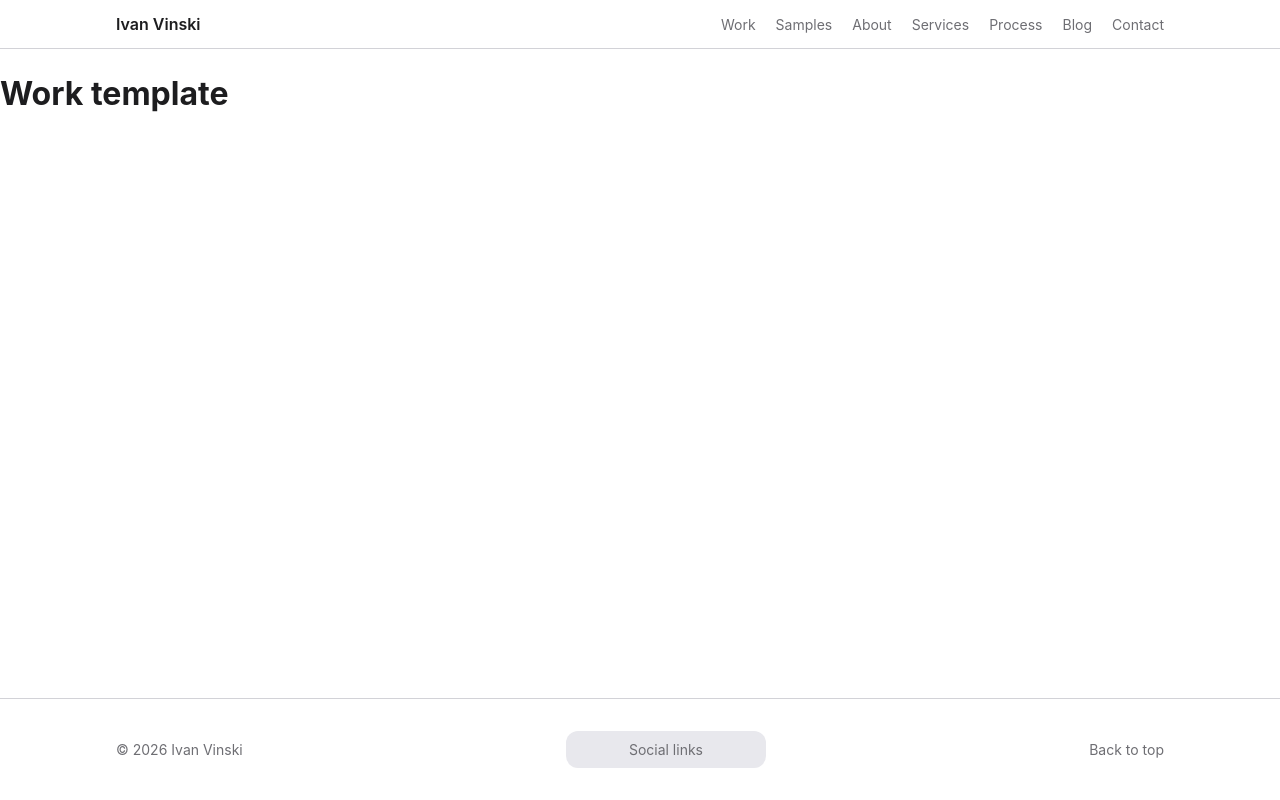
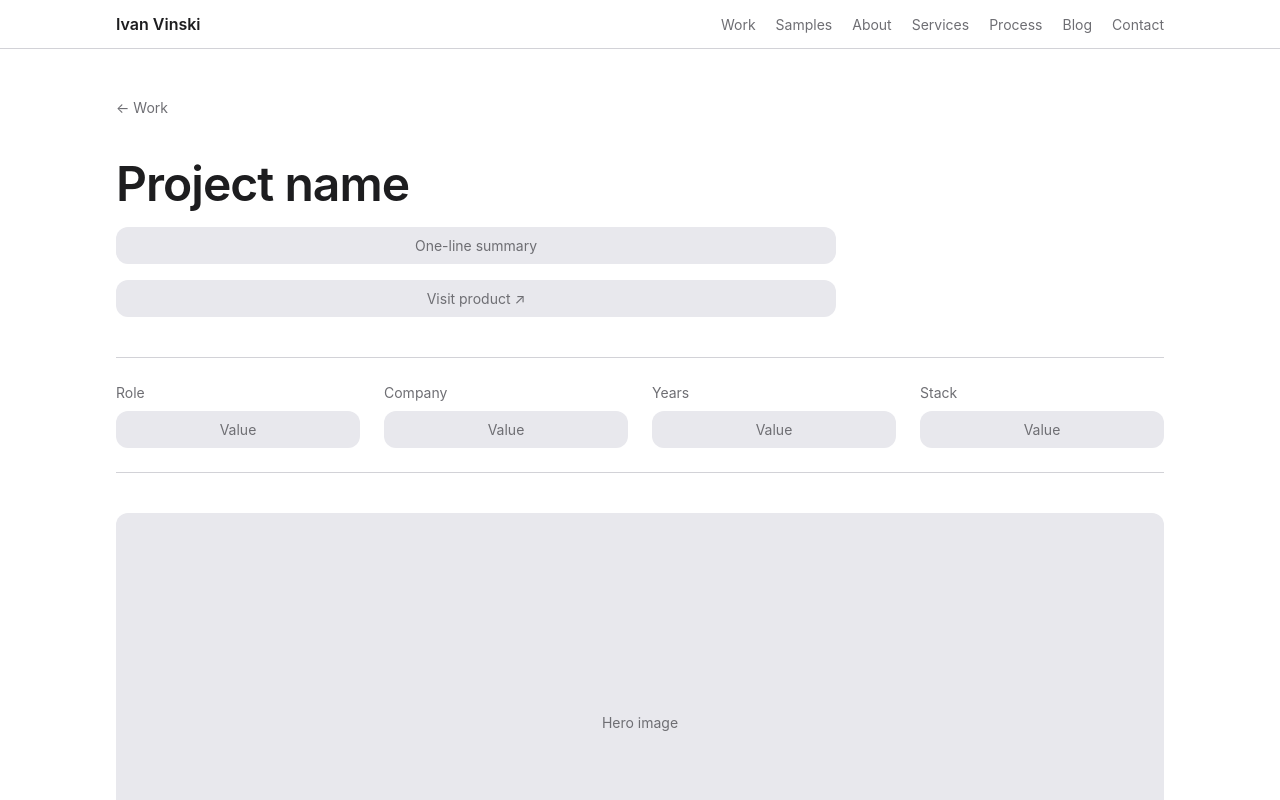
Before and after one commit to vindotski/website, a Next.js app: page /work/template in a window 1280 px wide. Shown: the top 800 px of the page. Built offline with nearby package versions, Linux system fonts and the light colour scheme.

Commit message:
feat(work): wireframe detail intro and facts

```diff
--- /dev/null
+++ b/app/work/template/page.module.css
@@ -0,0 +1,59 @@
+.page {
+  display: flex;
+  flex-direction: column;
+  gap: 40px;
+  max-width: var(--content-width);
+  margin: 0 auto;
+  padding: 48px var(--gutter) 80px;
+}
+
+.back {
+  align-self: flex-start;
+  font-size: 14px;
+  color: var(--color-muted);
+  text-decoration: none;
+}
+
+.back:hover {
+  color: var(--color-text);
+}
+
+.intro {
+  display: flex;
+  flex-direction: column;
+  gap: 16px;
+  max-width: 720px;
+}
+
+.title {
+  margin: 0;
+  font-size: 48px;
+  font-weight: 600;
+  letter-spacing: -0.02em;
+  line-height: 1.1;
+}
+
+.facts {
+  display: grid;
+  grid-template-columns: repeat(auto-fit, minmax(160px, 1fr));
+  gap: 24px;
+  margin: 0;
+  padding: 24px 0;
+  border-top: 1px solid var(--color-border);
+  border-bottom: 1px solid var(--color-border);
+}
+
+.fact {
+  display: flex;
+  flex-direction: column;
+  gap: 8px;
+}
+
+.fact dt {
+  font-size: 14px;
+  color: var(--color-muted);
+}
+
+.fact dd {
+  margin: 0;
+}
--- a/app/work/template/page.tsx
+++ b/app/work/template/page.tsx
@@ -1,3 +1,34 @@
+import Link from "next/link";
+import Placeholder from "../../_components/Placeholder";
+import styles from "./page.module.css";
+
+const facts = ["Role", "Company", "Years", "Stack"];
+
 export default function WorkTemplate() {
-  return <h1>Work template</h1>;
+  return (
+    <article className={styles.page}>
+      <Link href="/#work" className={styles.back}>
+        ← Work
+      </Link>
+
+      <header className={styles.intro}>
+        <h1 className={styles.title}>Project name</h1>
+        <Placeholder label="One-line summary" height={32} />
+        <Placeholder label="Visit product ↗" height={24} />
+      </header>
+
+      <dl className={styles.facts}>
+        {facts.map((fact) => (
+          <div key={fact} className={styles.fact}>
+            <dt>{fact}</dt>
+            <dd>
+              <Placeholder label="Value" height={24} />
+            </dd>
+          </div>
+        ))}
+      </dl>
+
+      <Placeholder label="Hero image" height={420} />
+    </article>
+  );
 }
```
